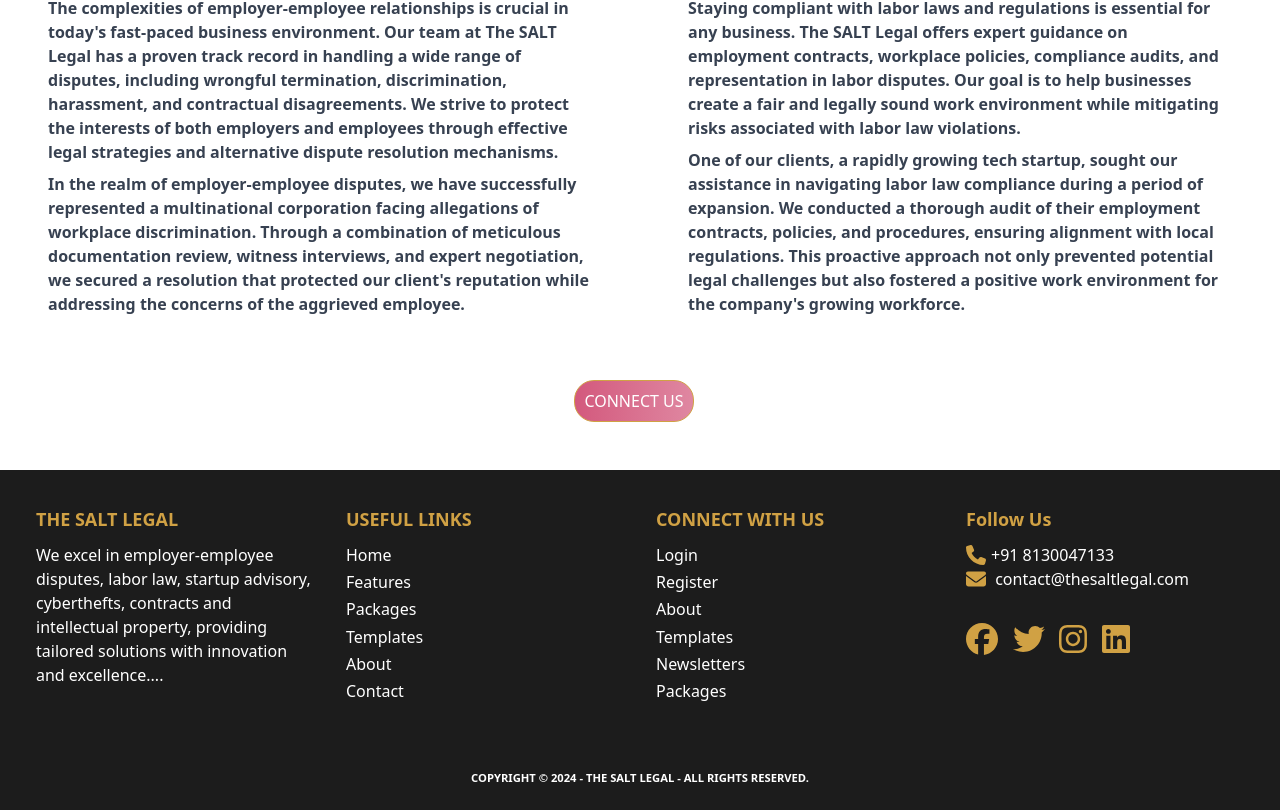
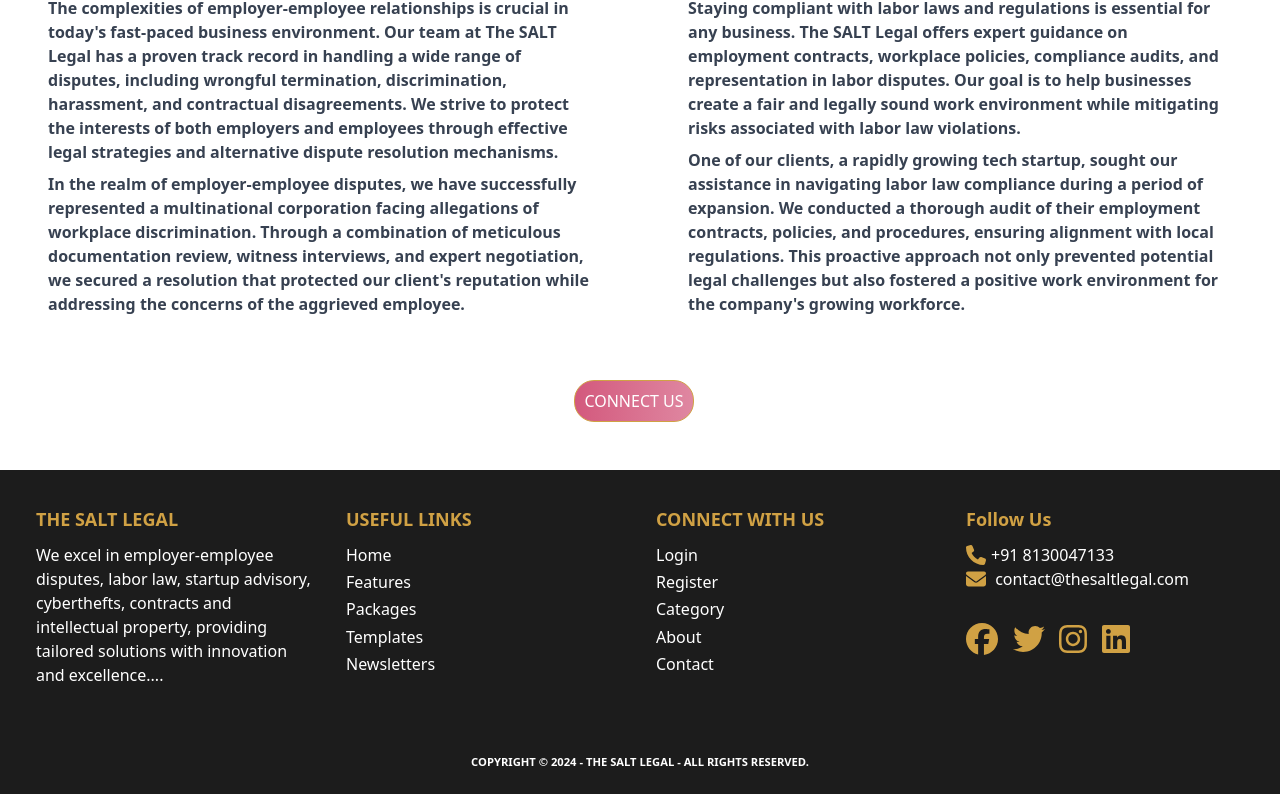
Before and after one commit to TechaltBIG/The-Salt-Legal, a React (Vite) app: page /#/about in a window 1280 px wide. Shown: the part 983-1793 px from the top of the page. Built offline with nearby package versions, Linux system fonts and the light colour scheme.

Commit message:
Update Footer.jsx

```diff
--- a/src/Component/Home/Footer/Footer.jsx
+++ b/src/Component/Home/Footer/Footer.jsx
@@ -1,5 +1,3 @@
-// Footer.js
-
 import React from "react";
 // import { Link } from 'react-router-dom';
 import { FontAwesomeIcon } from "@fortawesome/react-fontawesome";
@@ -22,6 +20,48 @@
 const Footer = () => {
   const navigate = useNavigate();
 
+  const scrollToNewsletter = () => {
+    const newsSection = document.getElementById("newsLetter");
+    if (newsSection) {
+      newsSection.scrollIntoView({ behavior: "smooth" });
+    }
+  };
+
+  const scrollTocontactform = () => {
+    const contactformSection = document.getElementById("contactform");
+    if (contactformSection) {
+      contactformSection.scrollIntoView({ behavior: "smooth" });
+    }
+  };
+
+  const scrollToAbout = () => {
+    const aboutUsSection = document.getElementById("aboutUs");
+    if (aboutUsSection) {
+      aboutUsSection.scrollIntoView({ behavior: "smooth" });
+    }
+  };
+
+  const scrollToCategory = () => {
+    const categorySection = document.getElementById("Categories");
+    if (categorySection) {
+      categorySection.scrollIntoView({ behavior: "smooth" });
+    }
+  };
+
+  const scrollToDocs = () => {
+    const DocsSection = document.getElementById("DocSection");
+    if (DocsSection) {
+      DocsSection.scrollIntoView({ behavior: "smooth" });
+    }
+  };
+
+  const scrollToPackage = () => {
+    const PackageSection = document.getElementById("packageSection");
+    if (PackageSection) {
+      PackageSection.scrollIntoView({ behavior: "smooth" });
+    }
+  };
+
   return (
     <div class="footer">
       <div class="footer-content">
@@ -40,19 +80,16 @@
               <a href="/">Home</a>
             </li>
             <li>
-              <a onClick={() => navigate("#")}>Features</a>
+              <a onClick={scrollToCategory}>Features</a>
             </li>
             <li>
-              <a onClick={() => navigate("#")}>Packages</a>
+              <a onClick={scrollToPackage}>Packages</a>
             </li>
             <li>
-              <a onClick={() => navigate("#")}>Templates</a>
+              <a onClick={scrollToDocs}>Templates</a>
             </li>
             <li>
-              <a onClick={() => navigate("#")}>About</a>
-            </li>
-            <li>
-              <a onClick={() => navigate("#")}>Contact</a>
+              <a onClick={scrollToNewsletter}>Newsletters</a>
             </li>
           </ul>
         </div>
@@ -60,22 +97,19 @@
           <h3 class="footer-heading">CONNECT WITH US</h3>
           <ul class="footer-links">
             <li>
-              <a onClick={() => navigate("#")}>Login</a>
+              <a onClick={() => navigate("/login")}>Login</a>
             </li>
             <li>
-              <a onClick={() => navigate("#")}>Register</a>
+              <a onClick={() => navigate("/register")}>Register</a>
             </li>
             <li>
-              <a onClick={() => navigate("#")}>About</a>
+              <a onClick={scrollToCategory}>Category</a>
             </li>
             <li>
-              <a onClick={() => navigate("#")}>Templates</a>
+              <a onClick={scrollToAbout}>About</a>
             </li>
             <li>
-              <a onClick={() => navigate("#")}>Newsletters</a>
-            </li>
-            <li>
-              <a onClick={() => navigate("#")}>Packages</a>
+              <a onClick={scrollTocontactform}>Contact</a>
             </li>
           </ul>
         </div>
```
